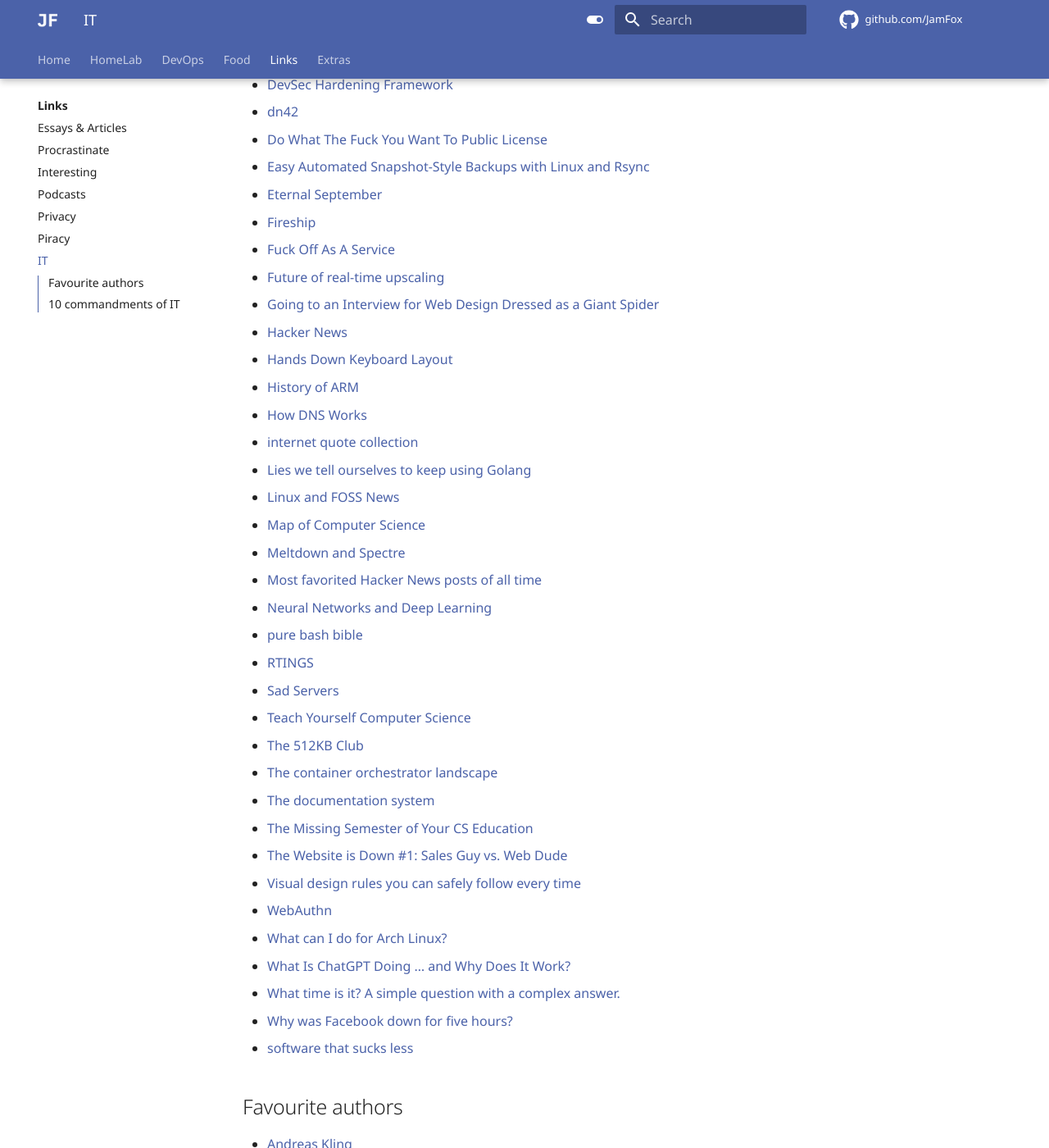
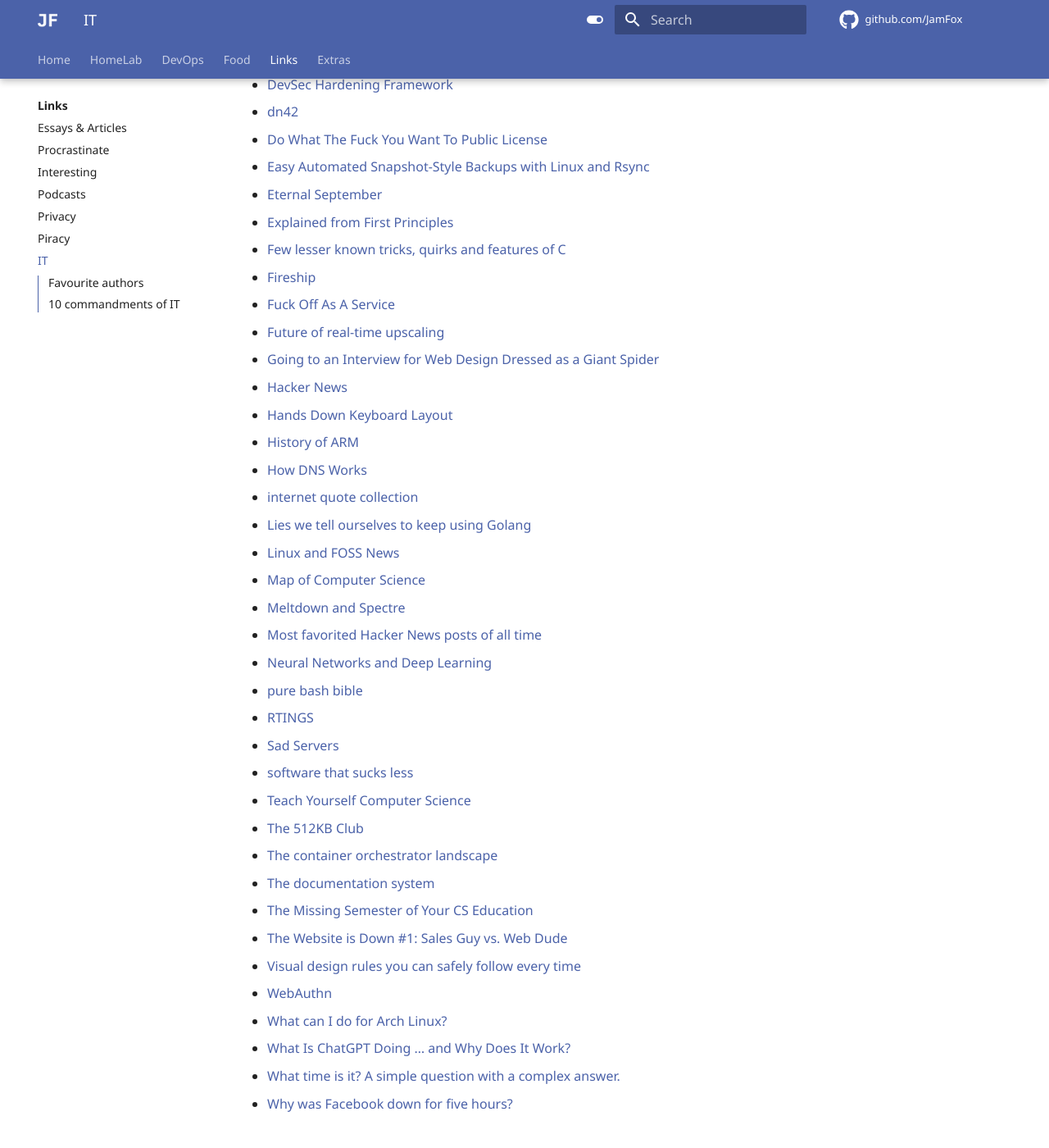
Before and after one commit to JamFox/docs.jamfox.dev, an MkDocs documentation site: the page built from docs/content/links/it.md, in a window 1280 px wide and 1400 px high, scrolled down 473 px. Shown: the whole window at 82% size. Built offline with MkDocs 1.6.1 and Material for MkDocs 9.7.7, drawn with Linux system fonts in a browser that asks for light colours; comment, search, counter and statistics services are not loaded.

Commit message:
it: first princ, quirks of c

```diff
--- a/docs/content/links/it.md
+++ b/docs/content/links/it.md
@@ -17,6 +17,8 @@ title: "IT"
 - [Do What The Fuck You Want To Public License](http://www.wtfpl.net/about/)
 - [Easy Automated Snapshot-Style Backups with Linux and Rsync](http://www.mikerubel.org/computers/rsync_snapshots/)
 - [Eternal September](https://en.m.wikipedia.org/wiki/Eternal_September)
+- [Explained from First Principles](https://explained-from-first-principles.com/)
+- [Few lesser known tricks, quirks and features of C](https://blog.joren.ga/less-known-c)
 - [Fireship](https://www.youtube.com/c/Fireship)
 - [Fuck Off As A Service](https://foaas.herokuapp.com/)
 - [Future of real-time upscaling](https://youtu.be/f8piCZz0p-Y)
```
Also changed, not shown: other parts of docs/content/links/it.md (+1 -1 lines).
